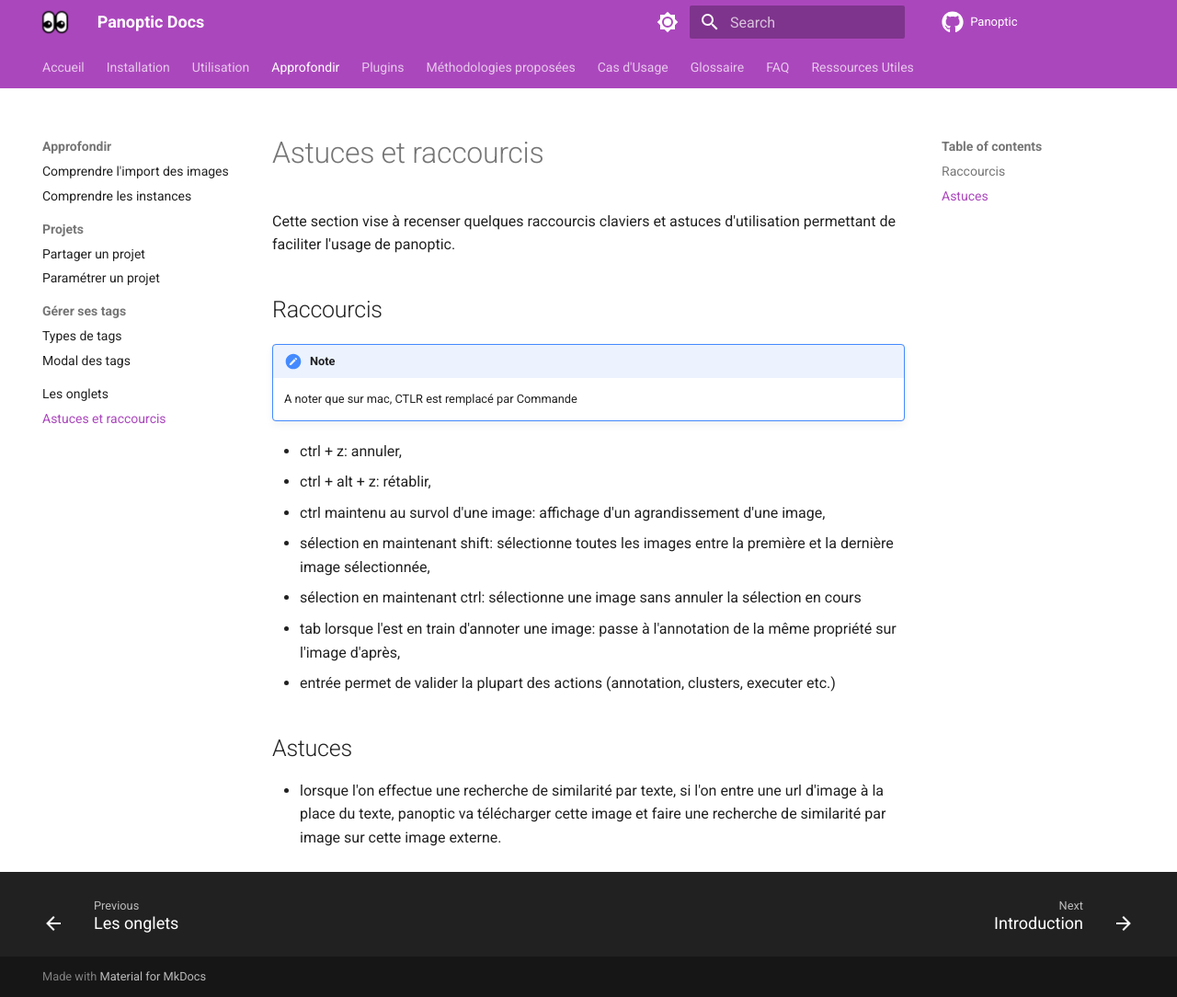
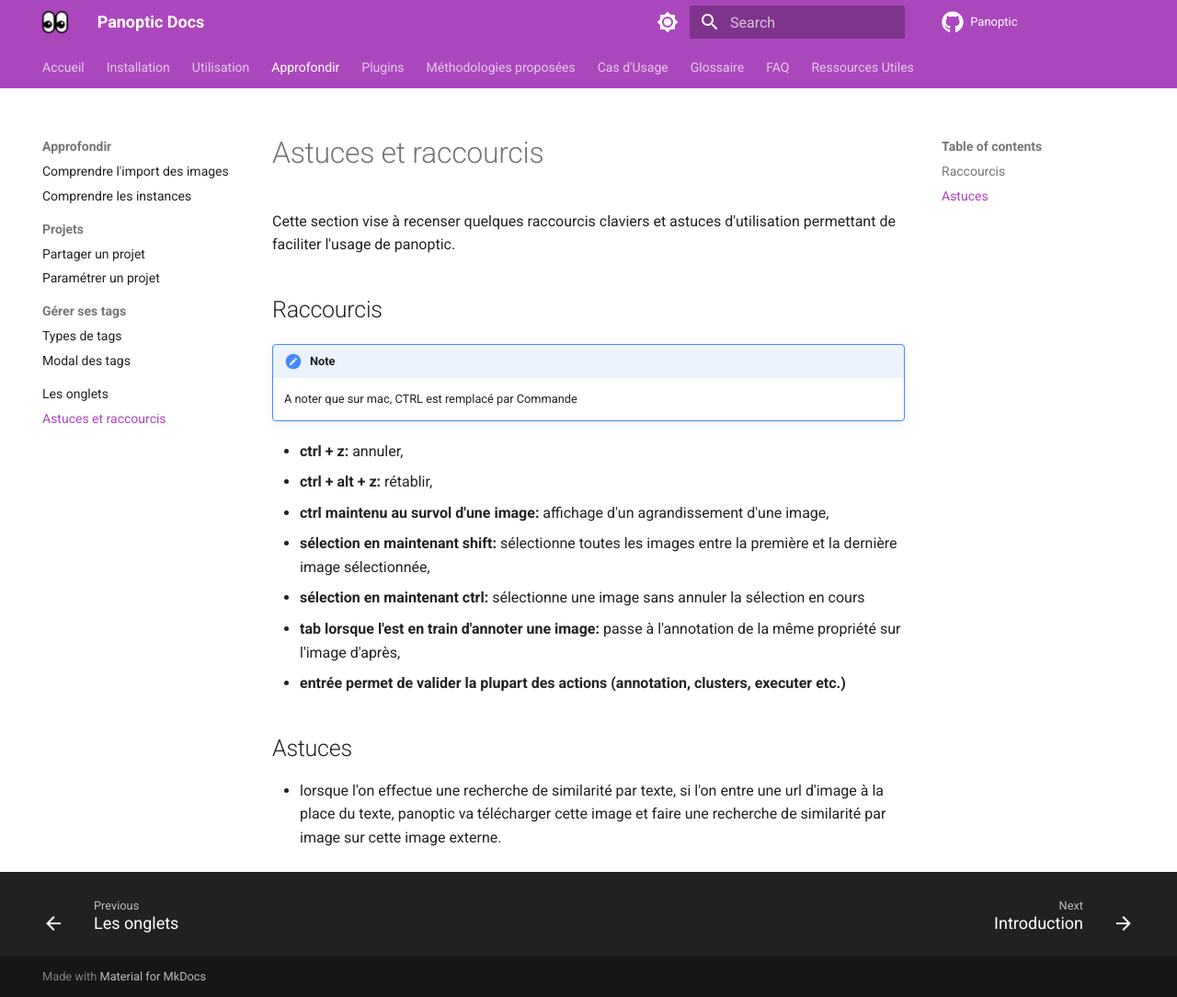
Before and after one commit to PanopticOrg/panopticorg.github.io, an MkDocs documentation site: the page built from docs/advanced/astuces.md, in a window 1280 px wide and 1084 px high. Shown: the whole window at 92% size. Built offline with MkDocs 1.6.1 and Material for MkDocs 9.7.7, drawn with Linux system fonts in a browser that asks for light colours; comment, search, counter and statistics services are not loaded.

Commit message:
adding some more doc

```diff
--- a/docs/advanced/astuces.md
+++ b/docs/advanced/astuces.md
@@ -6,15 +6,15 @@ Cette section vise à recenser quelques raccourcis claviers et astuces d'utilisa
 
 !!! note
 
-    A noter que sur mac, CTLR est remplacé par Commande
+    A noter que sur mac, CTRL est remplacé par Commande
 
-- ctrl + z: annuler,
-- ctrl + alt + z: rétablir,
-- ctrl maintenu au survol d'une image: affichage d'un agrandissement d'une image,
-- sélection en maintenant shift: sélectionne toutes les images entre la première et la dernière image sélectionnée,
-- sélection en maintenant ctrl: sélectionne une image sans annuler la sélection en cours
-- tab lorsque l'est en train d'annoter une image: passe à l'annotation de la même propriété sur l'image d'après,
-- entrée permet de valider la plupart des actions (annotation, clusters, executer etc.)
+- **ctrl + z:** annuler,
+- **ctrl + alt + z:** rétablir,
+- **ctrl maintenu au survol d'une image:** affichage d'un agrandissement d'une image,
+- **sélection en maintenant shift:** sélectionne toutes les images entre la première et la dernière image sélectionnée,
+- **sélection en maintenant ctrl:** sélectionne une image sans annuler la sélection en cours
+- **tab lorsque l'est en train d'annoter une image:** passe à l'annotation de la même propriété sur l'image d'après,
+- **entrée permet de valider la plupart des actions (annotation, clusters, executer etc.)**
 
 ## Astuces
 
```
Also changed, not shown: docs/faq.md (+4 -0 lines), docs/plugins/add.md (+4 -0 lines), docs/plugins/intro.md (+10 -0 lines).
